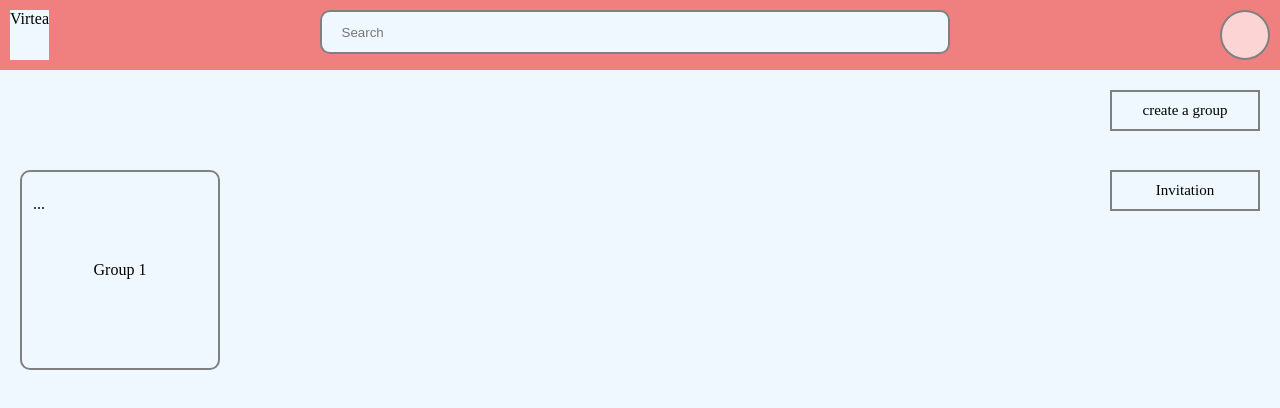
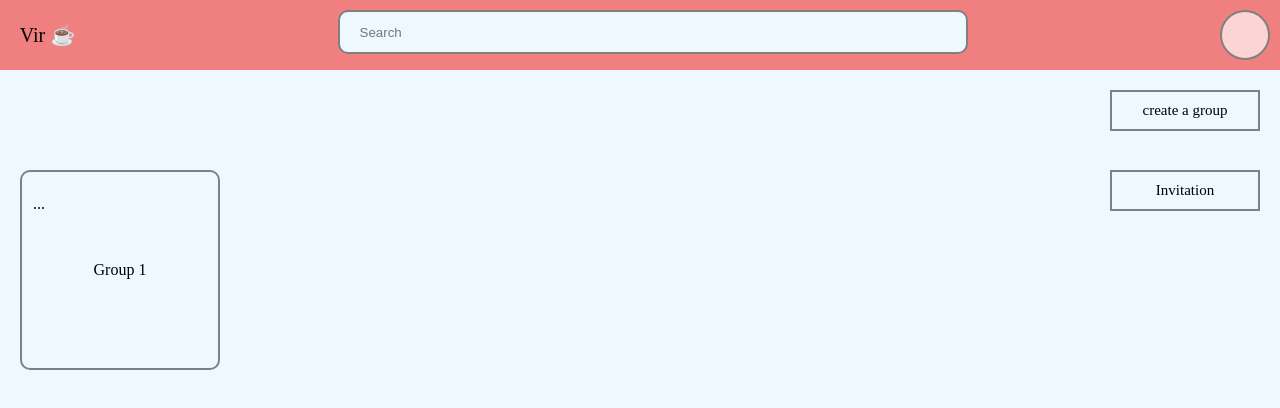
Before and after one commit to LisNis/p2_solution, a plain HTML site: page node/PublicResources/html/groups.html in a window 1280 px wide. Drawn offline with Linux system fonts and the light colour scheme.

Commit message:
Small css changes

```diff
--- a/node/PublicResources/css/groups.css
+++ b/node/PublicResources/css/groups.css
@@ -24,6 +24,16 @@ header{
     cursor: pointer;
     font-size: 15px;
     color: #333;
+}
+
+.logo {
+    width: 75px;
+    height: 50px;
+    display: flex;
+    justify-content: center;
+    align-items: center;
+    background-color: lightcoral;
+    font-size: 20px;
 }
 
 .firstname {
@@ -77,7 +87,9 @@ header{
     padding: 10px;
     margin: 20px;
     font-size: 15px;
+    cursor: pointer;
 }
+
 .invitation{
     position: absolute;
     top: 150px;
@@ -89,6 +101,7 @@ header{
     padding: 10px;
     margin: 20px;
     font-size: 15px;
+    cursor: pointer;
 }
 
 
@@ -104,6 +117,7 @@ header{
     border-radius: 10px;
     text-decoration: none;
     color: inherit;
+    cursor: pointer;
 }
 
 ul {
--- a/node/PublicResources/css/post.css
+++ b/node/PublicResources/css/post.css
@@ -33,6 +33,16 @@ header{
     cursor: pointer;
     font-size: 15px;
     color: #333;
+}
+
+.logo {
+    width: 75px;
+    height: 50px;
+    display: flex;
+    justify-content: center;
+    align-items: center;
+    background-color: lightcoral;
+    font-size: 20px;
 }
 
 
@@ -175,7 +185,7 @@ h1 {
     text-align: center;
 }
 
-.tagsContainer{
+.tags-container{
     margin-top: 10px;
     color: #0000EE;
 }
--- a/node/PublicResources/html/groups.html
+++ b/node/PublicResources/html/groups.html
@@ -20,7 +20,7 @@
         <li><a href="/login">Log out</a></li>
     </ul>
     <header>
-        <div>Virtea</div>
+        <div class="logo">Vir ☕</div>
         <input class="search-bar" type="text" placeholder="Search">
         <div onclick=showSidebar() class="user">
             <span class="firstname"></span>
```
Also changed, not shown: node/PublicResources/html/post.html (+1 -1 lines).
